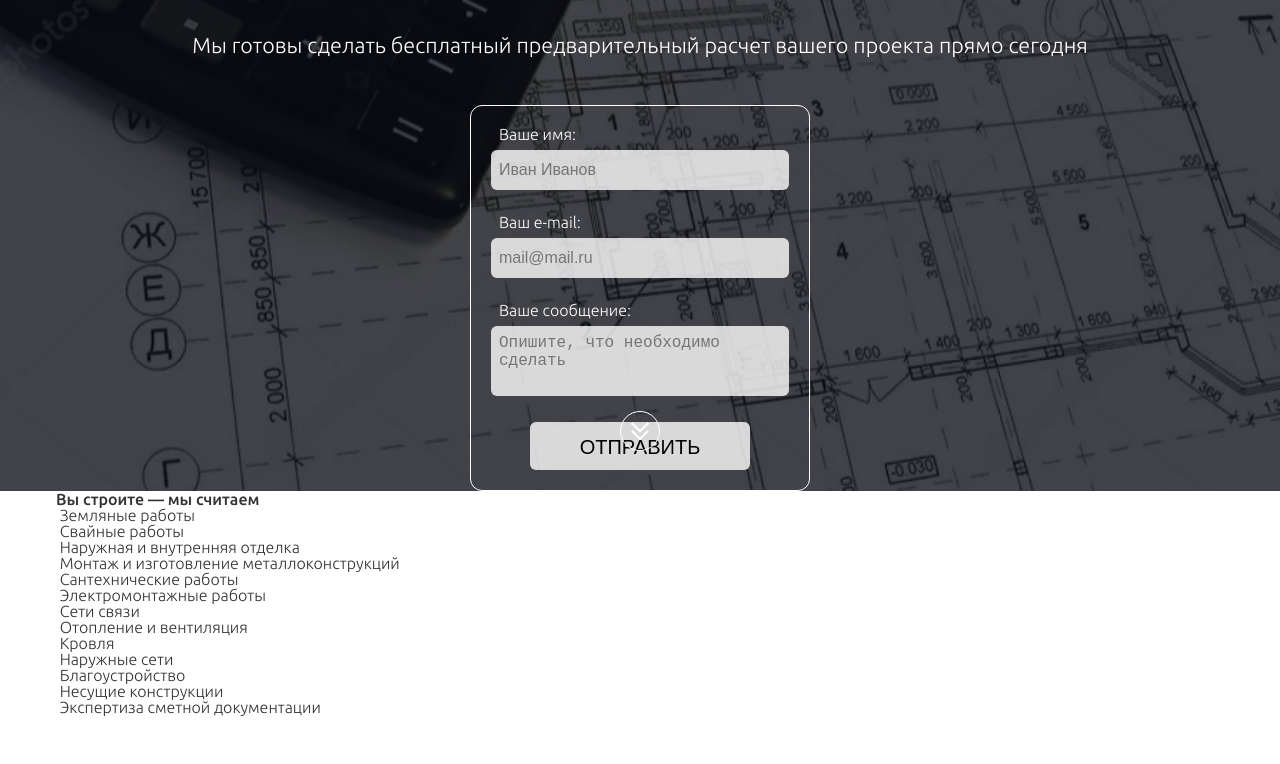
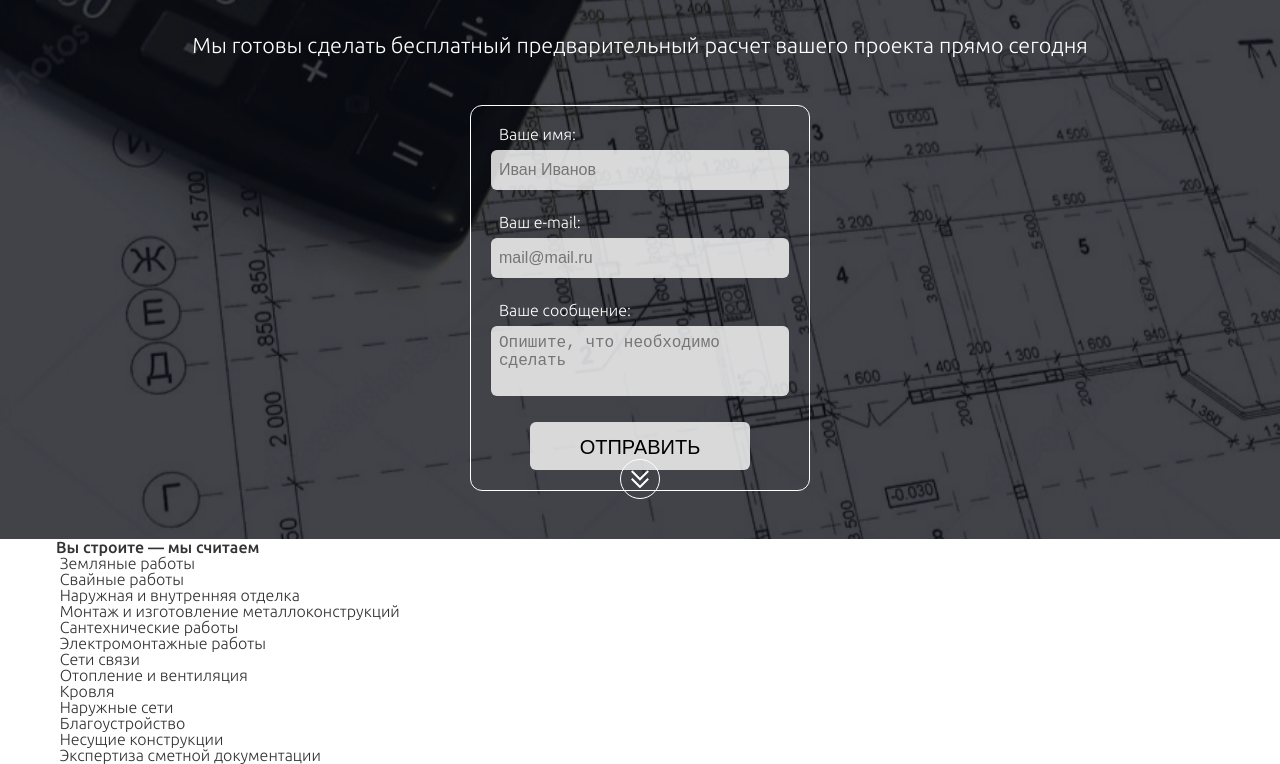
Before and after one commit to ponomarev-iv/smeta-house, a website: page _dev/index.html in a window 1280 px wide. Shown: the part 311-1075 px from the top of the page. Before the commit the page ends 1027 px from the top, so only its background shows below. Drawn offline with nearby package versions, Linux system fonts and the light colour scheme; files that its build step writes are made by us from their sources.

Commit message:
Изменения в блоке hero

```diff
--- a/_dev/scss/inc/blocks/hero.scss
+++ b/_dev/scss/inc/blocks/hero.scss
@@ -5,6 +5,8 @@
   overflow: hidden;
   position: relative;
   min-height: 100vh;
+  box-sizing: border-box;
+  padding-bottom: 3em;
 
   &__bg{
     background: url('../img/bg_hero.png') no-repeat scroll 50% 50% / cover;
```
Also changed, not shown: public/css/all.css.
